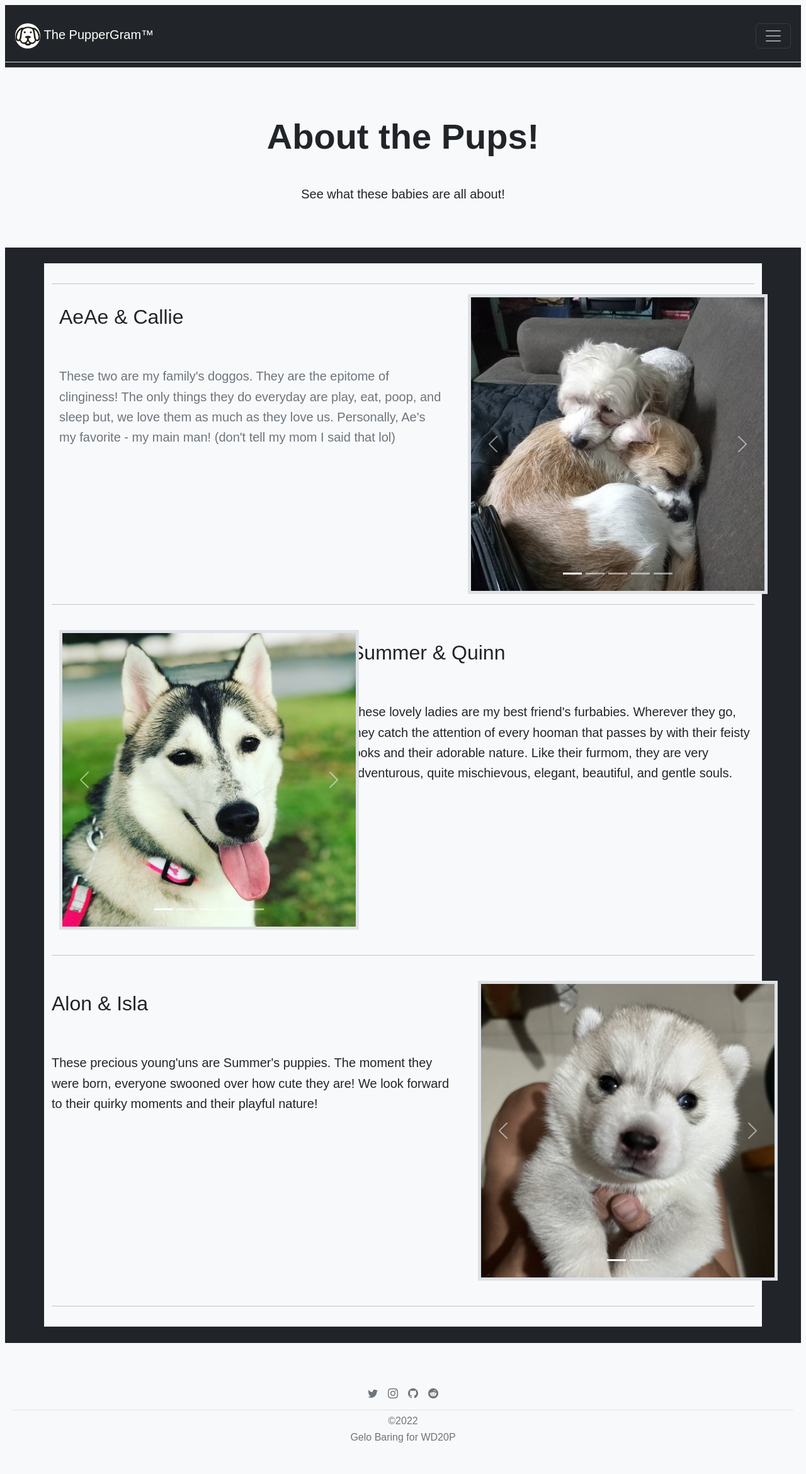
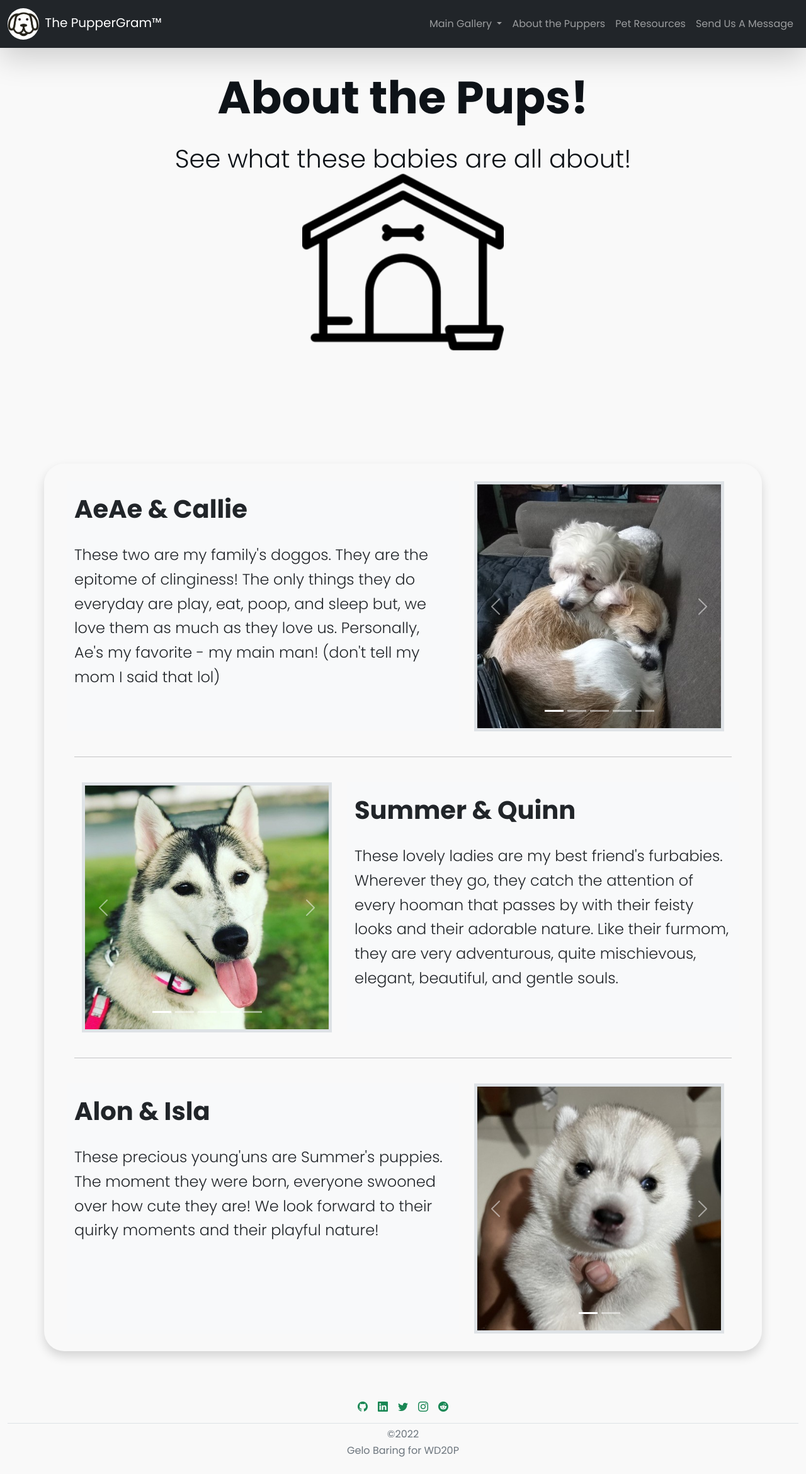
Before and after one commit to gelogabz/WD20P-Mini-Project-1A, a plain HTML site: page AboutPage.html in a window 1280 px wide. Shown: the whole page at 63% size. Drawn offline with nearby package versions, Linux system fonts and the light colour scheme.

Commit message:
Rebuilt about page
made minor corrections to index

```diff
--- a/AboutPage.html
+++ b/AboutPage.html
@@ -8,12 +8,19 @@
         <meta charset="utf-8">
         <meta name="viewport" content="width=device-width, initial-scale=1">
         <meta charset="utf-8" name="viewport" content="width=device-width, initial-scale=1.0">
+
+        <!-- stylesheets -->
         <link href="https://cdn.jsdelivr.net/npm/bootstrap@5.2.1/dist/css/bootstrap.min.css" rel="stylesheet"
             integrity="sha384-iYQeCzEYFbKjA/T2uDLTpkwGzCiq6soy8tYaI1GyVh/UjpbCx/TYkiZhlZB6+fzT" crossorigin="anonymous">
         <link rel="stylesheet" href="https://cdn.jsdelivr.net/npm/bootstrap-icons@1.9.1/font/bootstrap-icons.css">
         <link rel="stylesheet" href="css-masonry/files/css/labs.css">
         <link rel="stylesheet" href="css-masonry/files/css/masonry.css">
         <link rel="icon" type="image/x-icon" href="doggoimgs/simple-cute-dog-black-logo-icon-design-vector.jpg" />
+        <link href="https://fonts.googleapis.com/css2?family=Poppins:wght@100;200;300;400;500;600;700;800&display=swap"
+            rel="stylesheet">
+        <link rel="stylesheet" href="css/styles.css">
+
+        <!-- scripts -->
         <script src="https://cdn.jsdelivr.net/npm/bootstrap@5.2.1/dist/js/bootstrap.bundle.min.js"
             integrity="sha384-u1OknCvxWvY5kfmNBILK2hRnQC3Pr17a+RTT6rIHI7NnikvbZlHgTPOOmMi466C8"
             crossorigin="anonymous"></script>
@@ -21,75 +28,39 @@
             integrity="sha384-GNFwBvfVxBkLMJpYMOABq3c+d3KnQxudP/mGPkzpZSTYykLBNsZEnG2D9G/X/+7D" crossorigin="anonymous"
             async></script>
 
+        <!-- components -->
+        <script defer src="js/navbar.js"></script>
+        <script defer src="js/footer.js"></script>
     </head>
 
-<body class="cover-container bg-light p-2">
-    <main class="bg-dark">
+    <body>
+
         <!--NavBar Start -->
-        <nav class="container-fluid navbar navbar-dark bg-dark" aria-label="mainNavBar">
-            <div class="container-fluid border-bottom p-3">
-                <a class="navbar-brand" href="index.html"><img
-                        src="doggoimgs/simple-cute-dog-black-logo-icon-design-vector.jpg" class="rounded-circle"
-                        style="width: 40px;">&nbsp;The PupperGram&trade;</a>
-                <button class="navbar-toggler" type="button" data-bs-toggle="collapse" data-bs-target="#mainNavBar"
-                    aria-controls="mainNavBar" aria-expanded="false" aria-label="Toggle navigation">
-                    <span class="navbar-toggler-icon"></span>
-                </button>
+        <navbar-component></navbar-component>
+        <!--NavBar Start -->
 
-                <div class="collapse navbar-collapse" id="mainNavBar">
-                    <ul class="navbar-nav me-auto mb-2">
-                        <li class="nav-item dropdown">
-                            <a class="nav-link dropdown-toggle" href="#" data-bs-toggle="dropdown"
-                                aria-expanded="false">Main Galleries</a>
-                            <ul class="dropdown-menu">
-                                <li><a class="dropdown-item" href="MainGallery.html">All Doggos</a></li>
-                                <hr class="dropdown-divider">
-                                <li><a class="dropdown-item" href="AeAeCallieGallery.html">AeAe &amp; Callie</a></li>
-                                <li><a class="dropdown-item" href="SummerQuinnGallery.html">Summer &amp; Quinn</a></li>
-                                <li><a class="dropdown-item" href="AlonIslaGallery.html">Alon &amp; Isla</a></li>
-                            </ul>
-                        </li>
-                        <li class="nav-item">
-                            <a class="nav-link active" aria-current="page" href="AboutPage.html">About the Puppers</a>
-                        </li>
-                        <li class="nav-item">
-                            <a class="nav-link" href="PetResources.html">Pet Resources</a>
-                        </li>
-                        <li class="nav-item">
-                            <a class="nav-link" href="ContactUsForm.html">Send Us A Message</a>
-                        </li>
-                    </ul>
-                    <form class="input-group" role="search">
-                        <input class="form-control" type="search" placeholder="Search" aria-label="Search">
-                        <button class="btn btn-success" type="submit">Search</button>
-                    </form>
-                </div>
-            </div>
-        </nav>
-        <!--NavBar Start -->
         <!-- Header start -->
-        <header class="my-auto">
-            <div class="bg-light text-dark text-center mx-auto">
-                <div class="py-5 p-5">
-                    <h1 class="display-4 fw-bold">About the Pups!</h1>
-                    <p class="lead">See what these babies are all about!</p>
-                </div>
+        <header class="container-fluid text-dark">
+            <div class="container mx-auto text-center">
+                <h1 class="display-2 fw-bolder ">About the Pups! <br><span class="display-6">See what these babies are
+                        all about!</span> </h1>
             </div>
         </header>
         <!-- Header end -->
-        <br>
-        <section class="text-light">
+
+        <main class="container-fluid mx-auto my-5 py-3">
             <!-- Start of the featurettes -->
-
-            <section class="container py-3 bg-light text-dark">
-                <hr class="featurette-divider">
-                <div class="row container">
-                    <div class="col-md-7 bg-light text-dark">
-                        <h1 class="fw-normal">AeAe &amp; Callie</h1>
-                        <p class="lead text-muted"><br>These two are my family's doggos. They are the epitome of clinginess! The only things they do everyday are play, eat, poop, and sleep but, we love them as much as they love us. Personally, Ae's my favorite - my main man! (don't tell my mom I said that lol)</p>
-                    </div>
-                    <div class="col-md-5">
-                        <section class="container d-flex justify-content-center" style="width: 500px;">
+            <section class="container p-1 px-5 rounded-5 shadow text-dark">
+                <article class="row py-4">
+                    <figure class="col-md-7 bg-light text-dark">
+                        <h4 class="display-6 fw-bold">AeAe &amp; Callie</h4>
+                        <p class="lead fs-4 text-dark">These two are my family's doggos. They are the epitome of
+                            clinginess! The only things they do everyday are play, eat, poop, and sleep but, we love
+                            them as much as they love us. Personally, Ae's my favorite - my main man! (don't tell my
+                            mom I said that lol)</p>
+                    </figure>
+                    <figure class="col-md-5">
+                        <div class="container d-flex justify-content-center w-100">
                             <div id="aeAndCallieCarousel" class="carousel slide carousel-fade border border-5"
                                 data-bs-interval="5000" data-bs-ride="true">
 
@@ -108,25 +79,20 @@
 
                                 <div class="carousel-inner">
                                     <div class="carousel-item active">
-                                        <img src="doggoimgs/resized-images/AeCallie5.jpg"
-                                            class="d-block w-auto">
+                                        <img src="doggoimgs/resized-images/AeCallie5.jpg" class="d-block w-100">
 
                                     </div>
                                     <div class="carousel-item">
-                                        <img src="doggoimgs/resized-images/AeAe8.jpg"
-                                            class="d-block w-auto">
+                                        <img src="doggoimgs/resized-images/AeAe8.jpg" class="d-block w-auto">
                                     </div>
                                     <div class="carousel-item">
-                                        <img src="doggoimgs/resized-images/Callie1.jpg"
-                                            class="d-block w-auto">
+                                        <img src="doggoimgs/resized-images/Callie1.jpg" class="d-block w-auto">
                                     </div>
                                     <div class="carousel-item">
-                                        <img src="doggoimgs/resized-images/AeAe15.jpg"
-                                            class="d-block w-auto">
+                                        <img src="doggoimgs/resized-images/AeAe15.jpg" class="d-block w-auto">
                                     </div>
                                     <div class="carousel-item">
-                                        <img src="doggoimgs/resized-images/Aeae1.jpg"
-                                            class="d-block w-auto">
+                                        <img src="doggoimgs/resized-images/Aeae1.jpg" class="d-block w-auto">
                                     </div>
                                 </div>
 
@@ -141,17 +107,21 @@
                                     <span class="visually-hidden">Next</span>
                                 </button>
                             </div>
-                        </section>
                         </div>
-                </div>
+                    </figure>
+                </article>
                 <hr class="featurette-divider">
-                <div class="row py-4">
-                    <div class="col-md-7 order-md-2 bg-light text-dark">
-                        <h1 class="h-1">Summer &amp; Quinn</h1>
-                        <p class="lead"><br>These lovely ladies are my best friend's furbabies. Wherever they go, they catch the attention of every hooman that passes by with their feisty looks and their adorable nature. Like their furmom, they are very adventurous, quite mischievous, elegant, beautiful, and gentle souls.</p>
-                    </div>
-                    <div class="col-md-5 order-md-1">
-                        <section class="container d-flex justify-content-center" style="width: 500px;">
+                <article class="row py-4">
+                    <figure class="col-md-7 order-md-2 bg-light text-dark">
+                        <h4 class="display-6 fw-bold">Summer &amp; Quinn</h4>
+                        <p class="lead fs-4 text-dark">These lovely ladies are my best friend's furbabies. Wherever
+                            they go,
+                            they catch the attention of every hooman that passes by with their feisty looks and
+                            their adorable nature. Like their furmom, they are very adventurous, quite mischievous,
+                            elegant, beautiful, and gentle souls.</p>
+                    </figure>
+                    <figure class="col-md-5 order-md-1">
+                        <div class="container d-flex justify-content-center" style="width: fit-content;">
                             <div id="summerAndQuinnCarousel" class="carousel slide carousel-fade border border-5"
                                 data-bs-interval="5000" data-bs-ride="true">
 
@@ -170,28 +140,23 @@
 
                                 <div class="carousel-inner">
                                     <div class="carousel-item active">
-                                        <img src="doggoimgs/resized-images/Summer1.jpg"
-                                            class="d-block w-auto">
+                                        <img src="doggoimgs/resized-images/Summer1.jpg" class="d-block w-auto">
 
                                     </div>
                                     <div class="carousel-item">
-                                        <img src="doggoimgs/resized-images/Summer6.jpg"
-                                            class="d-block w-auto">
+                                        <img src="doggoimgs/resized-images/Summer6.jpg" class="d-block w-auto">
 
                                     </div>
                                     <div class="carousel-item">
-                                        <img src="doggoimgs/resized-images/Summer14.jpg"
-                                            class="d-block w-auto">
+                                        <img src="doggoimgs/resized-images/Summer14.jpg" class="d-block w-auto">
 
                                     </div>
                                     <div class="carousel-item">
-                                        <img src="doggoimgs/resized-images/Quinn8.jpg"
-                                            class="d-block w-auto">
+                                        <img src="doggoimgs/resized-images/Quinn8.jpg" class="d-block w-auto">
 
                                     </div>
                                     <div class="carousel-item">
-                                        <img src="doggoimgs/resized-images/Quinn9.jpg"
-                                            class="d-block w-auto">
+                                        <img src="doggoimgs/resized-images/Quinn9.jpg" class="d-block w-auto">
 
                                     </div>
                                 </div>
@@ -207,18 +172,20 @@
                                     <span class="visually-hidden">Next</span>
                                 </button>
                             </div>
-                        </section>
-
                         </div>
-                </div>
+                    </figure>
+                </article>
                 <hr class="featurette-divider">
-                <div class="row py-4">
-                    <div class="col-md-7 bg-light text-dark">
-                        <h1 class="fw-normal h-1">Alon &amp; Isla </h1>
-                        <p class="lead"><br>These precious young'uns are Summer's puppies. The moment they were born, everyone swooned over how cute they are! We look forward to their quirky moments and their playful nature!</p>
-                    </div>
-                    <div class="col-md-5">
-                        <section class="container d-flex justify-content-center" style="width: 500px;">
+                <article class="row py-4">
+                    <figure class="col-md-7 bg-light text-dark">
+                        <h4 class="display-6 fw-bold">Alon &amp; Isla </h4>
+                        <p class="lead fs-4 text-dark">These precious young'uns are Summer's puppies. The moment they
+                            were
+                            born, everyone swooned over how cute they are! We look forward to their quirky moments
+                            and their playful nature!</p>
+                    </figure>
+                    <figure class="col-md-5">
+                        <div class="container d-flex justify-content-center" style="width: fit-content;">
                             <div id="alonAndIslaCarousel" class="carousel slide carousel-fade border border-5"
                                 data-bs-interval="5000" data-bs-ride="true">
 
@@ -231,12 +198,10 @@
 
                                 <div class="carousel-inner">
                                     <div class="carousel-item active">
-                                        <img src="doggoimgs/resized-images/Isla1.jpg"
-                                            class="d-block w-auto">
+                                        <img src="doggoimgs/resized-images/Isla1.jpg" class="d-block w-auto">
                                     </div>
                                     <div class="carousel-item">
-                                        <img src="doggoimgs/resized-images/Alon2.jpg"
-                                            class="d-block w-auto">
+                                        <img src="doggoimgs/resized-images/Alon2.jpg" class="d-block w-auto">
                                     </div>
                                 </div>
 
@@ -251,28 +216,14 @@
                                     <span class="visually-hidden">Next</span>
                                 </button>
                             </div>
+                        </div>
+                    </figure>
+                </article>
             </section>
-                    </div>
-                </div>
-                <hr class="featurette-divider">
             <!-- End of the featurettes -->
-            </section>
-            <br>
-
         </main>
-
         <!-- Footer start -->
-    <br><br>
-    <!-- Footer start -->
-    <footer class=" container-fluid py-1 my-1">
-        <ul class="nav justify-content-center pb-1 mb-1 border-bottom">
-            <li><a href="https://twitter.com/gelogabz" class="nav-link px-2 text-muted"><i class="nav-item bi bi-twitter"></i></a></li>
-            <li><a href="https://www.instagram.com/thegeloman/" class="nav-link px-2 text-muted"><i class="bi bi-instagram"></i></a></li>
-            <li><a href="https://github.com/gelogabz" class="nav-link px-2 text-muted"><i class="bi bi-github"></i></a></li>
-            <li><a href="https://www.reddit.com/user/gelogabz" class="nav-link px-2 text-muted"><i class="bi bi-reddit"></i></a></li>
-        </ul>
-        <p class="text-center text-muted">&copy;2022 <br>Gelo Baring for WD20P </p>
-    </footer>
+        <footer-component></footer-component>
         <!-- Footer end -->
     </body>
 
--- a/css/styles.css
+++ b/css/styles.css
@@ -11,10 +11,12 @@ body {
 }
 
 header {
-    height: 100vh;
-    background: url(../doggoimgs/simple-cute-dog-black-logo-icon-design-vector.jpg);
+    height: 70vh;
+    width: 100%;
+    background: url(../doggoimgs/857805_doghouse_512x512.jpg);
     background-size: 40vh;
-    background-position: bottom 30% center;
+    background-position: bottom 40% center;
     background-repeat: no-repeat;
     background-attachment: fixed;
+    filter: contrast(1.2);
 }
```
Also changed, not shown: index.html (+16 -15 lines). Lines whose indentation alone changed are shown as unchanged.
